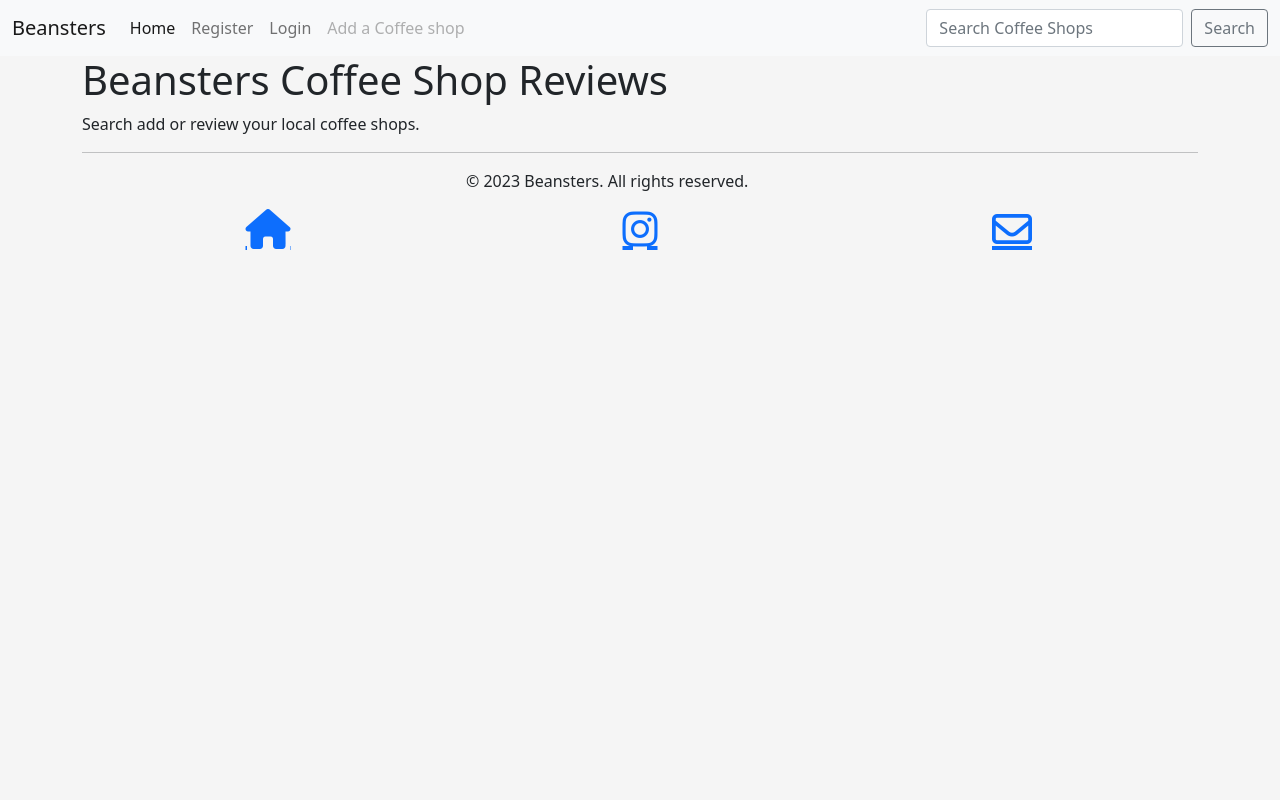
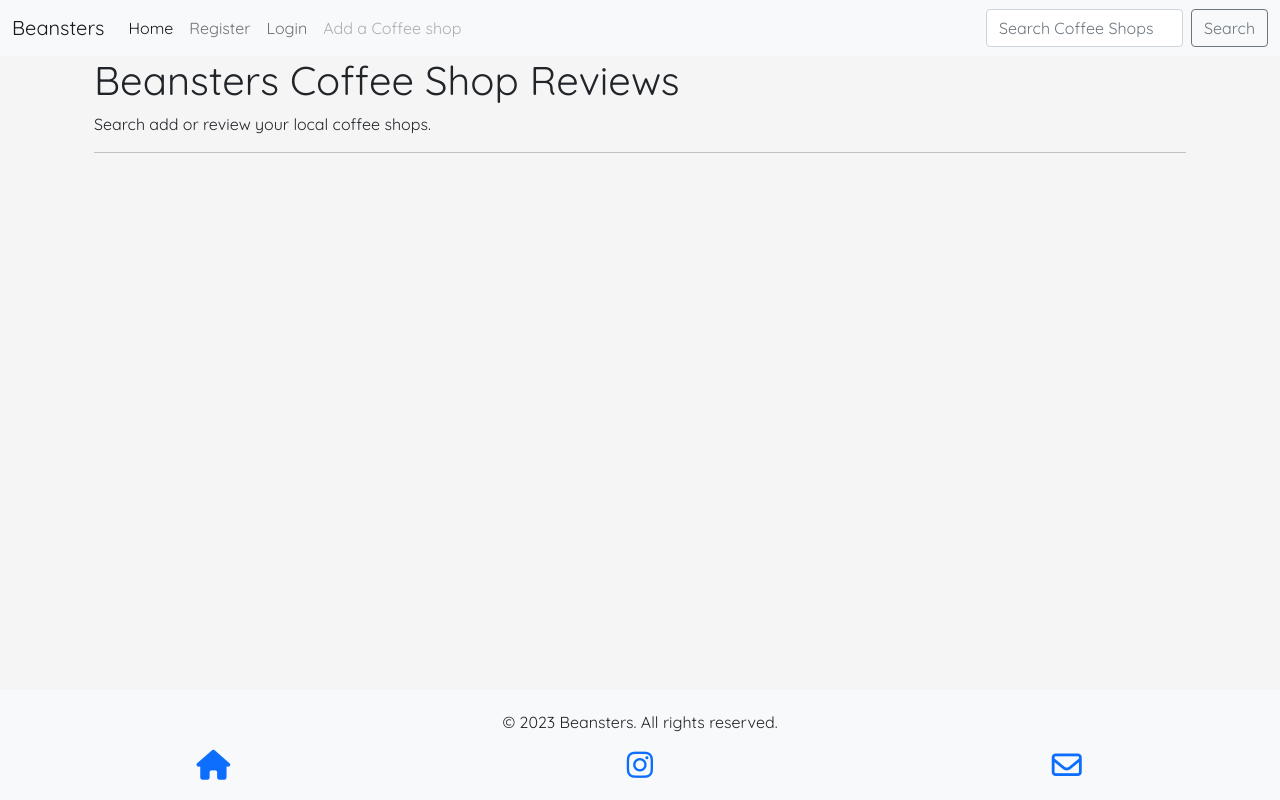
Before and after one commit to tomkelly111/Beansters, a Django app: page / in a window 1280 px wide. Run offline with Django 3.2, Linux system fonts and the light colour scheme; data that the repository does not hold is empty; some libraries are stand-ins or nearby versions.

Commit message:
fix footer to bottom of page

```diff
--- a/static/css/style.css
+++ b/static/css/style.css
@@ -1,7 +1,18 @@
+@import url('https://fonts.googleapis.com/css2?family=Quicksand&family=Roboto+Condensed&display=swap');
+
+
 body {
     background-color: #f5f5f5;
+    display: flex;
+    flex-direction: column;
+    min-height: 100vh;
+    margin: 0;
+    font-family: "Quicksand", sans-serif;
 }
 
+.main-content {
+    flex: 1;
+  }
 .commentsection {
     background-color: white;
     padding: 10px;
@@ -15,16 +26,28 @@ body {
     object-fit: cover;
 }
 
+footer {
+    background-color: #f8f9fa;
+    padding: 20px 0;
+    text-align: center;
+    position: relative;
+    bottom: 0;
+    width: 100%;
+  }
 
-
-.footer-icons i {
+.footer-icon {
+    text-decoration: none;
     display: flex;
     justify-content: space-around;
     width: 100%;
-    font-size: 40px;
-    transition: color 0.3s ease-in-out;
+    font-size: 30px;
+    transition: all 0.35s ease-in-out;
+    -moz-transition: all 0.35s ease-in-out;
+    -webkit-transition: all 0.35s ease-in-out;
+    -o-transition: all 0.35s ease-in-out;
 
 }
 .footer-icons a i:hover {
     color: #e84610;
+    text-decoration: none;
 }
--- a/templates/base.html
+++ b/templates/base.html
@@ -1,6 +1,7 @@
 {% load static %}
 <!DOCTYPE html>
 <html lang="en">
+
 <head>
   <meta charset="UTF-8">
   <meta name="viewport" content="width=device-width, initial-scale=1.0">
@@ -13,11 +14,13 @@
   <link rel="stylesheet" href="{% static 'css/style.css' %}">
   <title>Beansters | Coffee Shop Community</title>
 </head>
+
 <body>
   <nav class="navbar navbar-expand-lg navbar-light bg-light">
     <div class="container-fluid">
       <span class="navbar-brand">Beansters</span>
-      <button class="navbar-toggler" type="button" data-bs-toggle="collapse" data-bs-target="#navbarSupportedContent" aria-controls="navbarSupportedContent" aria-expanded="false" aria-label="Toggle navigation">
+      <button class="navbar-toggler" type="button" data-bs-toggle="collapse" data-bs-target="#navbarSupportedContent"
+        aria-controls="navbarSupportedContent" aria-expanded="false" aria-label="Toggle navigation">
         <span class="navbar-toggler-icon"></span>
       </button>
       <div class="collapse navbar-collapse" id="navbarSupportedContent">
@@ -48,7 +51,8 @@
         <form class="d-flex" method=POST action="{% url 'search_shops' %}">
           {% csrf_token %}
 
-          <input class="form-control me-2" type="search" placeholder="Search Coffee Shops" aria-label="Search" name="searched">
+          <input class="form-control me-2" type="search" placeholder="Search Coffee Shops" aria-label="Search"
+            name="searched">
           <button class="btn btn-outline-secondary" type="submit">Search</button>
         </form>
       </div>
@@ -56,7 +60,7 @@
   </nav>
 
   <!-- below messages code taken from i think therefor i blog-->
-    <article class="container">
+  <div class="container main-content">
     <div class="container">
       <div class="row">
         <div class="col-md-8 offset-md-2">
@@ -70,17 +74,18 @@
       </div>
     </div>
     <!-- Callout -->
+    <div class="container">
       <section class="callout">
         <h1>Beansters Coffee Shop Reviews</h1>
         <p>Search add or review your local coffee shops.</p>
       </section>
       <hr>
-
+    </div>
     {% block content %}
     <!-- Content Goes here -->
     {% endblock content %}
-
-        <footer class="container">
+  </div>
+  <footer class="container-fluid">
     <div class="row justify-content-center">
       <div class="col-md-4">
         <p>&copy; 2023 Beansters. All rights reserved.</p>
@@ -88,8 +93,7 @@
     </div>
     <div class="row footer-icons">
       <div class="col-4">
-              <a href="{% url 'home' %}" aria-label="Home" class="footer-icon"><i
-                  class="fa-solid fa-house"></i></a>
+        <a href="{% url 'home' %}" aria-label="Home" class="footer-icon"><i class="fa-solid fa-house"></i></a>
       </div>
       <div class="col-4">
         <a href="https://www.instagram.com/" target="_blank" aria-label="Instagram" class="footer-icon"><i
@@ -112,4 +116,5 @@
 
   {% endblock extras %}
 </body>
+
 </html>
```
Lines whose indentation alone changed are shown as unchanged.
